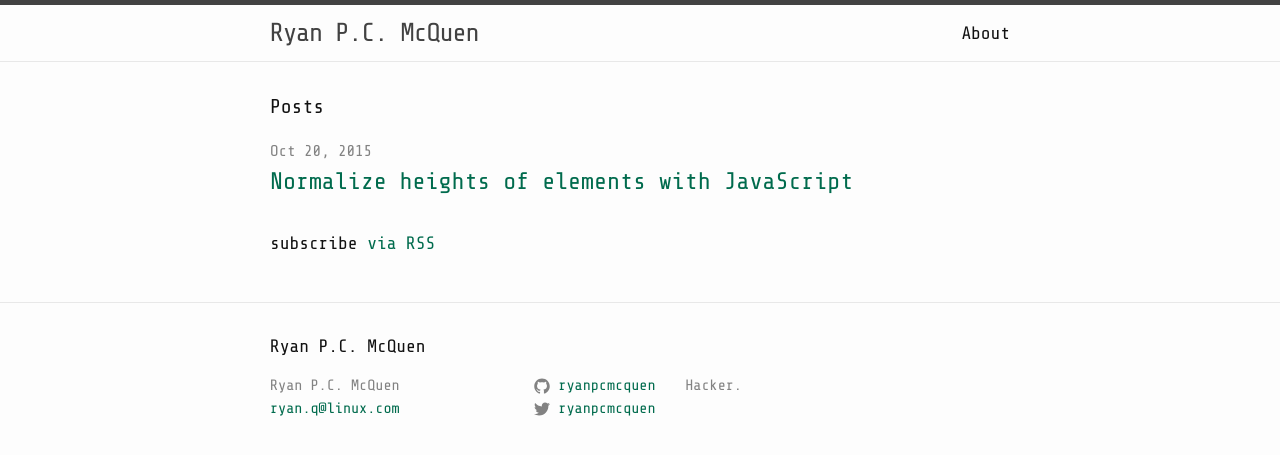
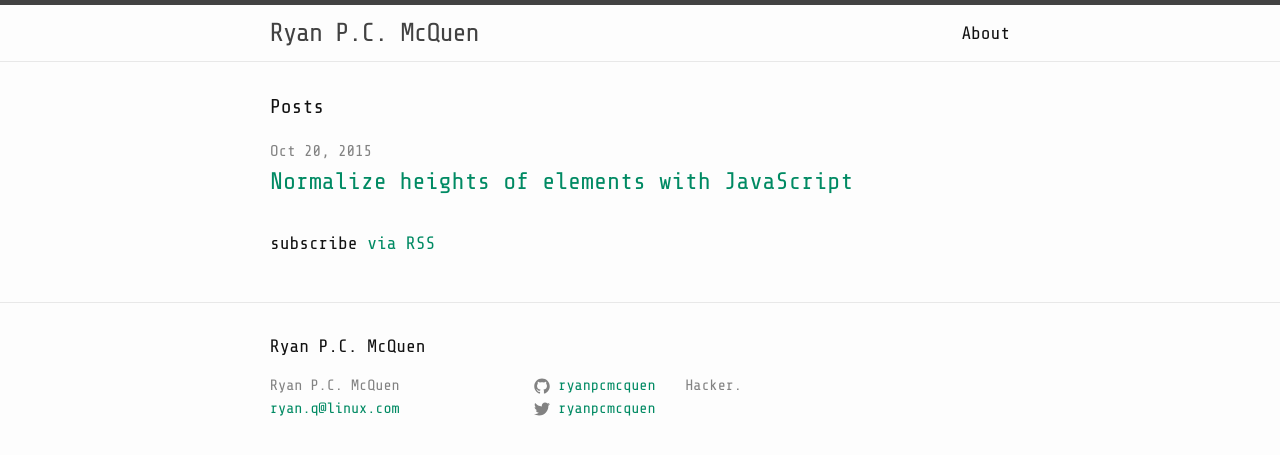
Before and after one commit to ryanpcmcquen/ryanpcmcquen.github.io, a Jekyll site: the page built from index.html, in a window 1280 px wide. Shown: the top 455 px of the page. Built offline with Jekyll 4.4.1, drawn with Linux system fonts in a browser that asks for light colours.

Commit message:
lighten brand-color

```diff
--- a/css/main.scss
+++ b/css/main.scss
@@ -18,7 +18,7 @@ $background-color: #fdfdfd;
 /* // old brand color
 $brand-color:      #2a7ae2;
 */
-$brand-color:      #006b4d;
+$brand-color:      #008a63;
 
 $grey-color:       #828282;
 $grey-color-light: lighten($grey-color, 40%);
```
